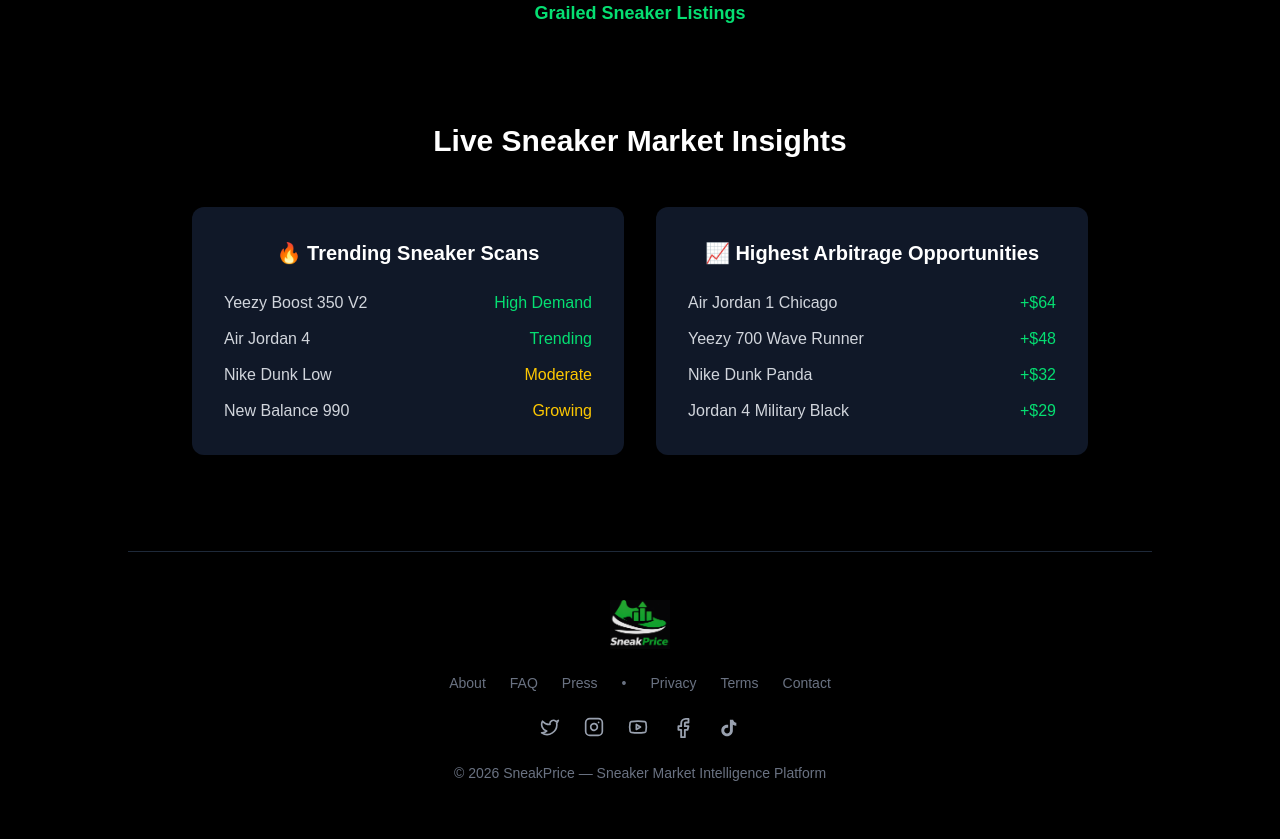
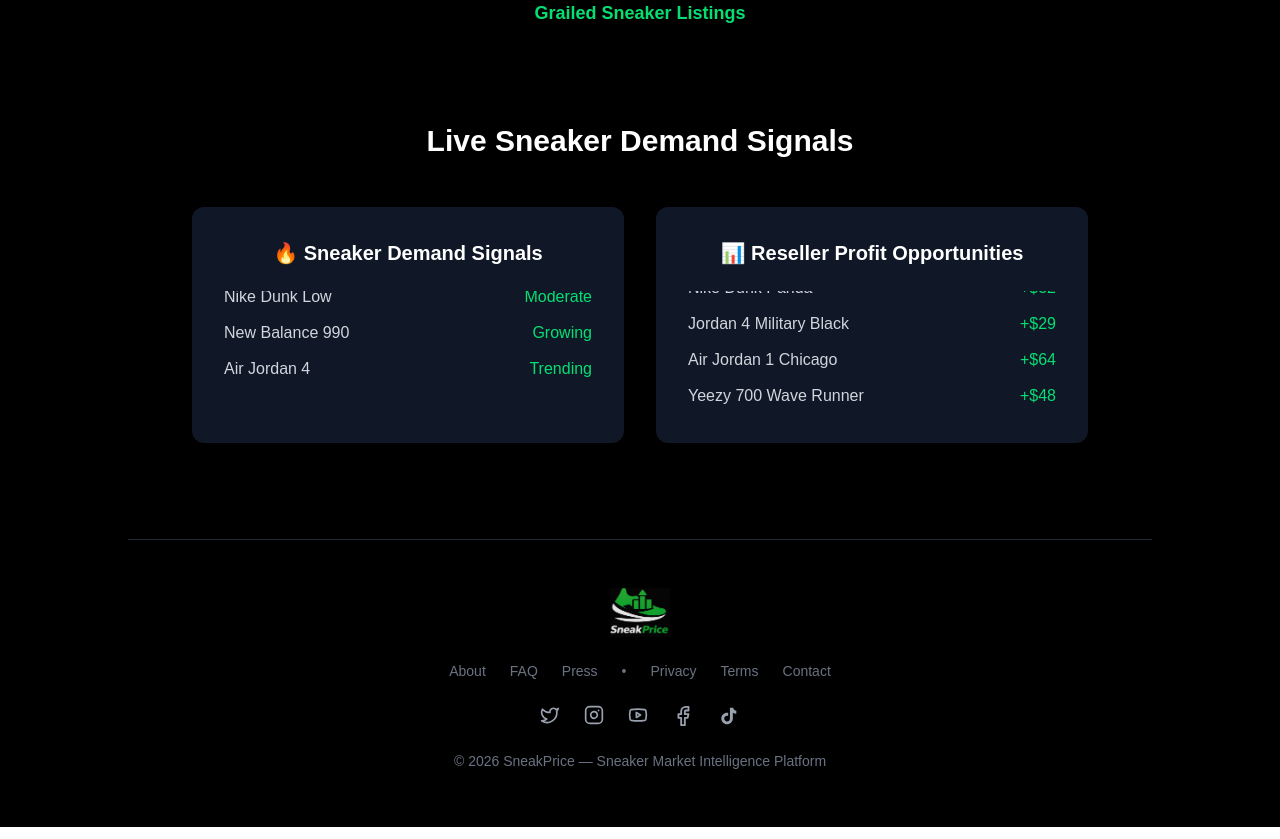
Before and after one commit to speedyray/sneakprice, a Next.js app: page / in a window 1280 px wide. Shown: the part 3280-4119 px from the top of the page. Built offline with nearby package versions, Linux system fonts and the light colour scheme; no server answers.

Commit message:
Updated the static Live Feeds with dynamic scrolls

```diff
--- a/app/api/live-deals-stream/route.ts
+++ b/app/api/live-deals-stream/route.ts
@@ -1,20 +1,41 @@
 import { NextResponse } from "next/server";
 
 const sneakers = [
+
   "Nike Dunk Panda",
+  "Nike Dunk Low Grey Fog",
+  "Nike Dunk Low Retro",
+  "Nike Dunk Low Photon Dust",
+
+  "Air Jordan 1 Chicago",
+  "Air Jordan 1 Low",
+  "Air Jordan 1 Retro High OG",
+  "Air Jordan 1 University Blue",
+
   "Air Jordan 4 Fire Red",
+  "Jordan 4 Military Black",
+  "Jordan 4 Bred",
+  "Jordan 4 Red Thunder",
+
   "Yeezy Boost 350 V2",
-  "Jordan 1 Chicago",
+  "Yeezy 350 Zebra",
+  "Yeezy 700 Wave Runner",
+  "Yeezy 700 Vanta",
+
+  "Adidas Samba OG",
+  "Adidas Samba Vegan",
+  "Adidas ZX 500 RM",
+
   "New Balance 990",
-  "Nike Dunk Low Grey Fog",
-  "Adidas ZX 500 RM",
-  "Adidas Galaxy 6",
-  "Adidas Samba Vegan",
-  "Air Jordan 1 Low",
+  "New Balance 550",
+  "New Balance 2002R",
+
   "Nike Air Force 1 Low",
-  "Air Jordan 1 Retro High OG Chicago Off-White",
-  "Nike SuperRep 3",
-];
+  "Nike Air Force 1 White",
+
+  "Nike SuperRep 3"
+
+  ];
 
 let index = 0;
 
--- a/app/globals.css
+++ b/app/globals.css
@@ -33,3 +33,13 @@
 .animate-\[scroll_20s_linear_infinite\] {
   animation: scroll 20s linear infinite;
 }
+
+@keyframes scrollVertical {
+  0% {
+    transform: translateY(0%);
+  }
+
+  100% {
+    transform: translateY(-50%);
+  }
+}
--- a/app/page.tsx
+++ b/app/page.tsx
@@ -6,6 +6,51 @@
 import { useState, useEffect } from "react";
 
 
+const trendingTitles = [
+  "🔥 Trending Sneaker Scans",
+  "🔥 Most Scanned Sneakers",
+  "🔥 Sneaker Demand Signals",
+  "🔥 Hottest Sneakers Right Now",
+  "🔥 Real-Time Sneaker Trends",
+  "🔥 Sneaker Market Momentum"
+];
+
+
+
+const trendingSneakers = [
+  { name: "Yeezy Boost 350 V2", demand: "High Demand" },
+  { name: "Air Jordan 4", demand: "Trending" },
+  { name: "Nike Dunk Low", demand: "Moderate" },
+  { name: "New Balance 990", demand: "Growing" },
+  { name: "Jordan 1 Chicago", demand: "Hot" },
+  { name: "Jordan 4 Military Black", demand: "Trending" },
+  { name: "Nike Dunk Panda", demand: "High Demand" },
+  { name: "Yeezy 700 Wave Runner", demand: "Growing" },
+  { name: "Nike Air Force 1 Low", demand: "Moderate" },
+  { name: "Adidas Samba OG", demand: "Trending" },
+  { name: "New Balance 550", demand: "Growing" },
+  { name: "Jordan 3 White Cement", demand: "Hot" },
+  { name: "Nike Dunk Low Grey Fog", demand: "Trending" },
+  { name: "Adidas Campus 00s", demand: "Growing" },
+  { name: "Jordan 1 Retro High OG", demand: "High Demand" }
+];
+
+
+const marketInsightTitles = [
+  "Live Sneaker Market Insights",
+  "Real-Time Sneaker Market Data",
+  "Sneaker Market Intelligence",
+  "Live Sneaker Demand Signals",
+  "Sneaker Market Activity"
+];
+
+const arbitrageTitles = [
+  "📈 Highest Arbitrage Opportunities",
+  "💰 Top Sneaker Profit Spreads",
+  "🔥 Sneaker Arbitrage Signals",
+  "🚀 Best Sneaker Flip Opportunities",
+  "📊 Reseller Profit Opportunities"
+];
 
 
 
@@ -14,6 +59,10 @@
 const [deals, setDeals] = useState<any[]>([]);
 const [recentDeals, setRecentDeals] = useState<any[]>([]);
 const [flash, setFlash] = useState(false);
+const [trending, setTrending] = useState(trendingSneakers.slice(0,4));
+const [trendingTitle, setTrendingTitle] = useState(trendingTitles[0]);
+const [marketTitle, setMarketTitle] = useState(marketInsightTitles[0]);
+const [arbitrageTitle, setArbitrageTitle] = useState(arbitrageTitles[0])
 
 
 useEffect(() => {
@@ -25,7 +74,7 @@
 
   setDeals([deal]);
 
-  setRecentDeals((prev) => [deal, ...prev].slice(0, 10));
+  setRecentDeals((prev) => [deal, ...prev].slice(0, 20));
 
   setFlash(true);
   setTimeout(() => setFlash(false), 800);
@@ -38,6 +87,56 @@
   return () => eventSource.close();
 
 }, []);
+
+useEffect(() => {
+
+  const interval = setInterval(() => {
+
+    const shuffled = [...trendingSneakers].sort(() => 0.5 - Math.random());
+    setTrending(shuffled.slice(0,4));
+
+  }, 5000);
+
+  return () => clearInterval(interval);
+
+}, []);
+
+useEffect(() => {
+
+  const interval = setInterval(() => {
+
+    const randomTitle =
+      trendingTitles[Math.floor(Math.random() * trendingTitles.length)];
+
+    setTrendingTitle(randomTitle);
+
+  }, 4000);
+
+  return () => clearInterval(interval);
+
+}, []);
+
+
+useEffect(() => {
+
+  const interval = setInterval(() => {
+
+    const newMarketTitle =
+      marketInsightTitles[Math.floor(Math.random() * marketInsightTitles.length)];
+
+    const newArbitrageTitle =
+      arbitrageTitles[Math.floor(Math.random() * arbitrageTitles.length)];
+
+    setMarketTitle(newMarketTitle);
+    setArbitrageTitle(newArbitrageTitle);
+
+  }, 6000);
+
+  return () => clearInterval(interval);
+
+}, []);
+
+
 
   return (
     <div className="min-h-screen bg-black text-white flex flex-col items-center text-center px-6 py-6">
@@ -106,7 +205,7 @@
 
 {/* LIVE DEAL TICKER */}
 <div className="overflow-hidden whitespace-nowrap border-y border-gray-800 py-3 mb-10">
-  <div className="animate-[scroll_20s_linear_infinite] inline-block">
+  <div className="animate-[scroll_35s_linear_infinite] inline-block">
 
     {[...recentDeals, ...recentDeals].map((d, i) => (
       <span key={i} className="mx-6 text-gray-300">
@@ -480,8 +579,8 @@
 
 <div className="mt-24 max-w-5xl w-full">
 
-  <h2 className="text-3xl font-bold text-center mb-12">
-    Live Sneaker Market Insights
+<h2 className="text-3xl font-bold text-center mb-12  transition-all duration-700 ease-in-out">
+  {marketTitle}
 </h2>
 
   <div className="grid md:grid-cols-2 gap-8">
@@ -489,69 +588,80 @@
     {/* TRENDING */}
     <div className="bg-gray-900 p-8 rounded-xl">
 
-      <h3 className="text-xl font-semibold mb-6">
-        🔥 Trending Sneaker Scans
+
+
+      <h3 className="text-xl font-semibold mb-6 transition-all duration-700 ease-in-out">
+       {trendingTitle}
       </h3>
 
-      <ul className="space-y-3 text-gray-300">
+<div className="overflow-hidden h-[120px]">
+  <ul className="space-y-3 text-gray-300 animate-[scrollVertical_10s_linear_infinite]">
 
-        <li className="flex justify-between">
-          <span>Yeezy Boost 350 V2</span>
-          <span className="text-green-400">High Demand</span>
+{trending.map((sneaker, i) => (
+
+<li key={i} className="flex justify-between transition-all duration-500">
+
+<span>{sneaker.name}</span>
+
+<span className="text-green-400">
+{sneaker.demand}
+</span>
+
 </li>
 
-        <li className="flex justify-between">
-          <span>Air Jordan 4</span>
-          <span className="text-green-400">Trending</span>
-        </li>
+))}
 
-        <li className="flex justify-between">
-          <span>Nike Dunk Low</span>
-          <span className="text-yellow-400">Moderate</span>
-        </li>
-
-        <li className="flex justify-between">
-          <span>New Balance 990</span>
-          <span className="text-yellow-400">Growing</span>
-        </li>
 
 </ul>
 
 </div>
 
 
+    </div>
+
 {/* ARBITRAGE */}
 <div className="bg-gray-900 p-8 rounded-xl">
 
-      <h3 className="text-xl font-semibold mb-6">
-        📈 Highest Arbitrage Opportunities
+<h3 className="text-xl font-semibold mb-6 transition-all duration-500">
+  {arbitrageTitle}
 </h3>
 
-      <ul className="space-y-3 text-gray-300">
+  <div className="overflow-hidden h-[120px]">
 
-        <li className="flex justify-between">
-          <span>Air Jordan 1 Chicago</span>
-          <span className="text-green-400">+$64</span>
+    <ul className="space-y-3 text-gray-300 animate-[scrollVertical_10s_linear_infinite]">
+
+      {[...[
+        { name: "Air Jordan 1 Chicago", profit: 64 },
+        { name: "Yeezy 700 Wave Runner", profit: 48 },
+        { name: "Nike Dunk Panda", profit: 32 },
+        { name: "Jordan 4 Military Black", profit: 29 }
+      ],
+      ...[
+        { name: "Air Jordan 1 Chicago", profit: 64 },
+        { name: "Yeezy 700 Wave Runner", profit: 48 },
+        { name: "Nike Dunk Panda", profit: 32 },
+        { name: "Jordan 4 Military Black", profit: 29 }
+      ]].map((item, i) => (
+
+        <li key={i} className="flex justify-between">
+
+          <span>{item.name}</span>
+
+          <span className="text-green-400">
+            +${item.profit}
+          </span>
+
         </li>
 
-        <li className="flex justify-between">
-          <span>Yeezy 700 Wave Runner</span>
-          <span className="text-green-400">+$48</span>
-        </li>
-
-        <li className="flex justify-between">
-          <span>Nike Dunk Panda</span>
-          <span className="text-green-400">+$32</span>
-        </li>
-
-        <li className="flex justify-between">
-          <span>Jordan 4 Military Black</span>
-          <span className="text-green-400">+$29</span>
-        </li>
+      ))}
 
     </ul>
 
   </div>
+
+</div>
+
+
 
   </div>
 
```
Lines whose indentation alone changed are shown as unchanged.
